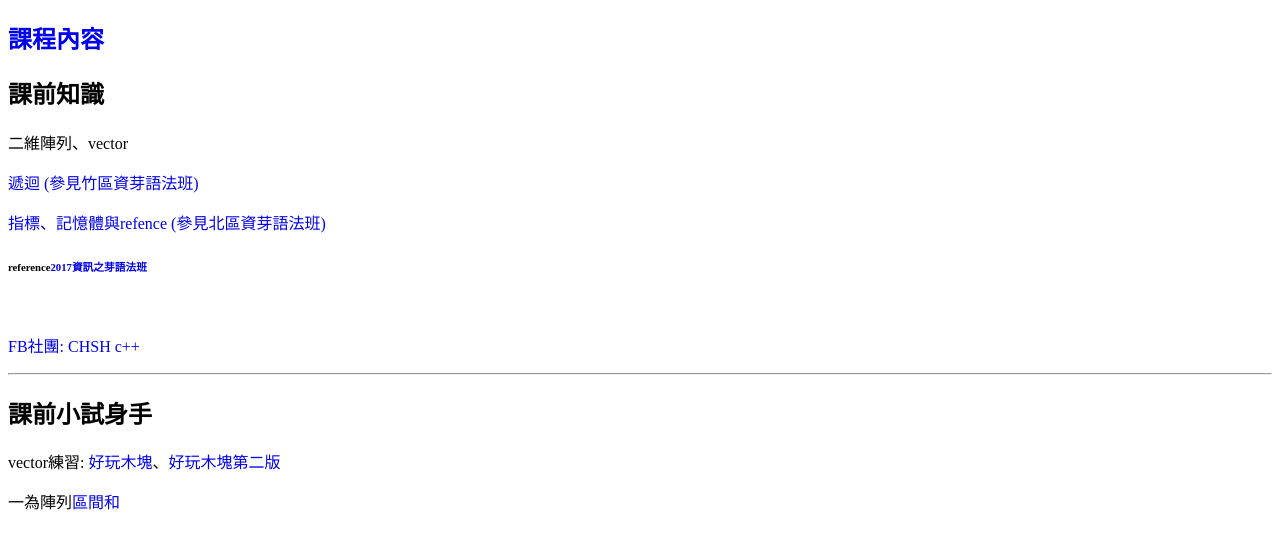
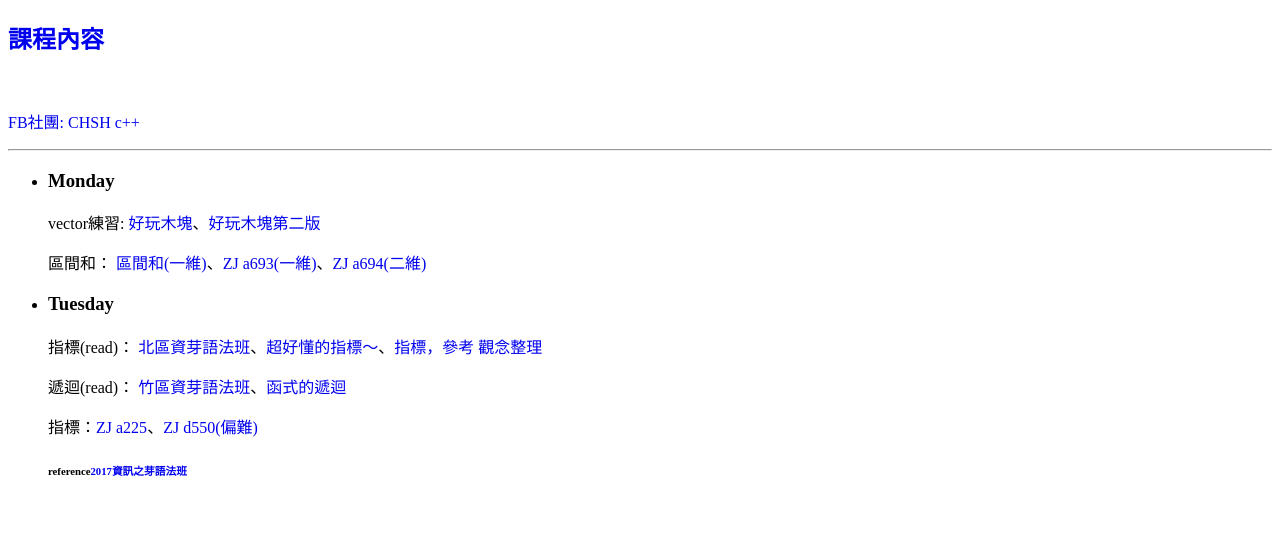
Before and after one commit to Royyaha/royyaha.github.io, a plain HTML site: page index.html in a window 1280 px wide. Drawn offline with Linux system fonts and the light colour scheme.

Commit message:
Update index.html

```diff
--- a/index.html
+++ b/index.html
@@ -12,16 +12,29 @@
 
 <body>
 <h2><a href="info.html">課程內容</a></h2>
-<h2>課前知識</h2>
-<p>二維陣列、vector</p>
-<p><a href="https://drive.google.com/file/d/0B6NYSy8f6mQLVkQ0TzdFWGhQUzg/view">遞迴 (參見竹區資芽語法班)</a></p>
-<p><a href="https://www.csie.ntu.edu.tw/~b04902031/memory.html#1">指標、記憶體與refence (參見北區資芽語法班)</a></p>
-<h6>reference<a href="https://tw-csie-sprout.github.io/c2017/#!slides.md">2017資訊之芽語法班</a></h6>
+
+
+
 </br>
 <p><a href="https://www.facebook.com/groups/2144384489142214/files/">FB社團: CHSH c++</a></p>
 <hr />
-<h2>課前小試身手</h2>
-<p>vector練習: <a href="http://163.23.148.33/JudgeOnline/problem.php?id=1133">好玩木塊</a>、<a href="http://163.23.148.33/JudgeOnline/problem.php?id=1134">好玩木塊第二版</a></p>
-<p>一為陣列<a href="http://163.23.148.33/JudgeOnline/problem.php?id=1135">區間和</a></p>
+<ul>
+    <li>
+        <h3>Monday</h3>
+        <p>vector練習: <a href="http://163.23.148.33/JudgeOnline/problem.php?id=1133">好玩木塊</a>、<a href="http://163.23.148.33/JudgeOnline/problem.php?id=1134">好玩木塊第二版</a></p>
+        <p>區間和： <a href="http://163.23.148.33/JudgeOnline/problem.php?id=1135">區間和(一維)</a>、<a href="https://zerojudge.tw/ShowProblem?problemid=a693">ZJ a693(一維)</a>、<a href="https://zerojudge.tw/ShowProblem?problemid=a694">ZJ a694(二維)</a></p>
+    </li>
+    <li>
+        <h3>Tuesday</h3>
+        <p>指標(read)： <a href="https://www.csie.ntu.edu.tw/~b04902031/memory.html#1">北區資芽語法班</a>、<a href="https://kopu.chat/2017/05/15/c%E8%AA%9E%E8%A8%80-%E8%B6%85%E5%A5%BD%E6%87%82%E7%9A%84%E6%8C%87%E6%A8%99%EF%BC%8C%E5%88%9D%E5%AD%B8%E8%80%85%E8%AB%8B%E9%80%B2%EF%BD%9E/">超好懂的指標～</a>、<a href="https://dotblogs.com.tw/brian/2012/10/18/77588">指標，參考 觀念整理</a></p>
+        <p>遞迴(read)：<a href="https://drive.google.com/file/d/0B6NYSy8f6mQLVkQ0TzdFWGhQUzg/view"> 竹區資芽語法班</a>、<a href="https://codingsimplifylife.blogspot.com/2017/03/c-13-16.html#more">函式的遞迴</a></p>
+        <p>指標：<a href="https://zerojudge.tw/ShowProblem?problemid=a225">ZJ a225</a>、<a href="https://zerojudge.tw/ShowProblem?problemid=d550">ZJ d550(偏難)</a></p>
+    </li>
+
+
+<h6>reference<a href="https://tw-csie-sprout.github.io/c2017/#!slides.md">2017資訊之芽語法班</a></h6>
+</ul>
+
+
 </body>
 </html>
```
